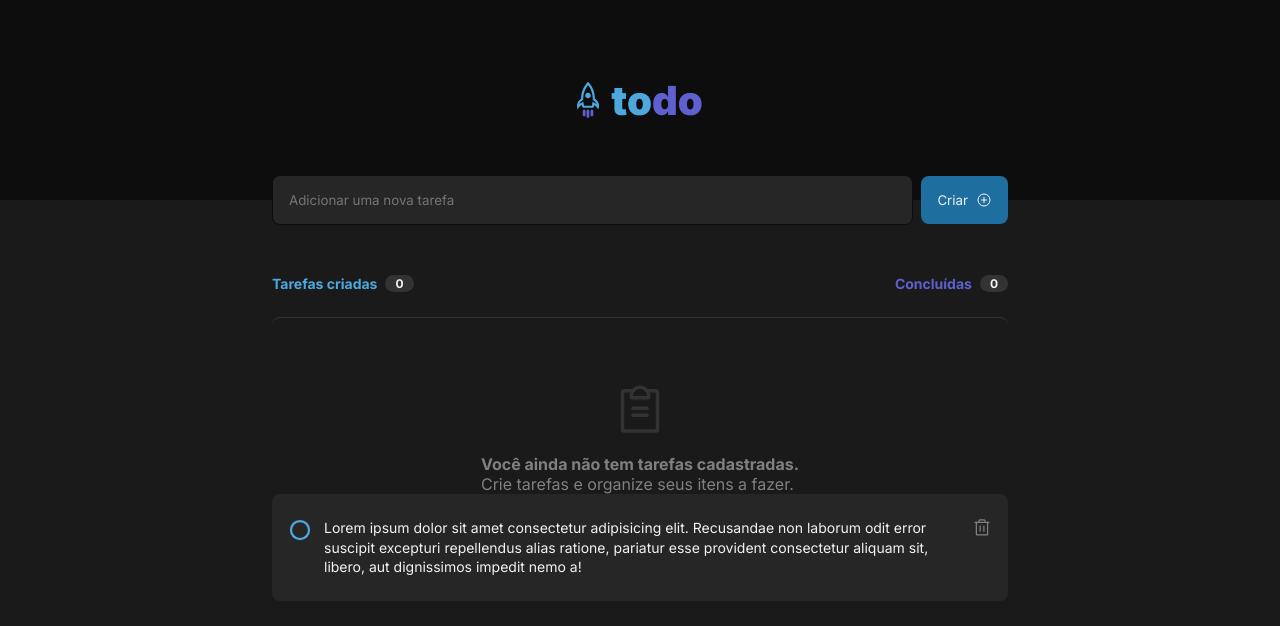
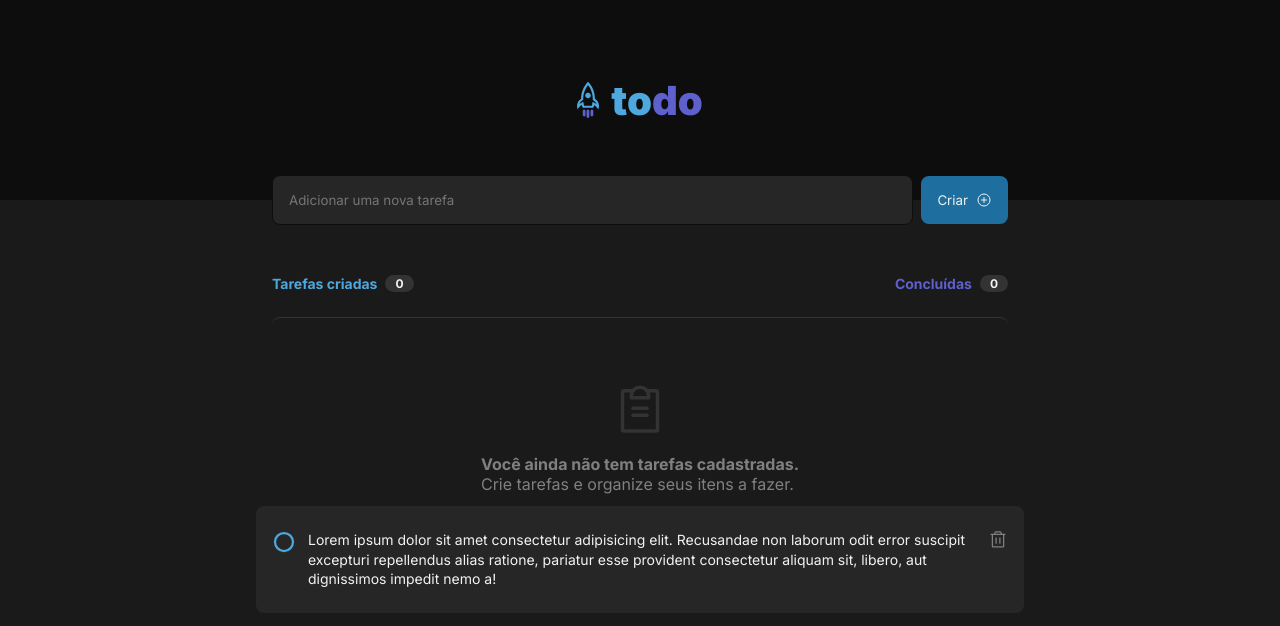
Before and after one commit to Felipembits/Desafio-01-ToDoList, a React (Vite) app: page / in a window 1280 px wide. Shown: the top 626 px of the page. Built offline with nearby package versions, Linux system fonts and the light colour scheme.

Commit message:
style: dimensões da task

```diff
--- a/src/components/Task.module.css
+++ b/src/components/Task.module.css
@@ -4,6 +4,8 @@
     display: flex;
     padding: 1.5rem 1rem;
     gap: .75rem;
+    width: 100%;
+    justify-content: space-between;
 }
 
 .taskInfo {
@@ -34,7 +36,7 @@
     font-size: .875rem;
 }
 
-.taskInfo > .trash {
+.trash {
     background-color: transparent;
     border: none;
     color: var(--gray-300);
@@ -42,6 +44,6 @@
     transition: 0.1s;
 }
 
-.taskInfo > .trash:hover {
+.trash:hover {
     color: var(--red);
 }
--- a/src/components/TaskBoard.module.css
+++ b/src/components/TaskBoard.module.css
@@ -56,4 +56,6 @@
     flex-direction: column;
     justify-content: center;
     align-items: center;
+    gap: .75rem;
+    margin-bottom: 1.5rem;
 }
```
